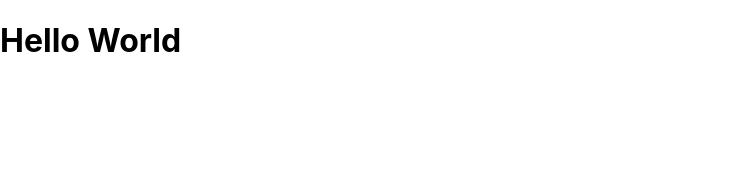
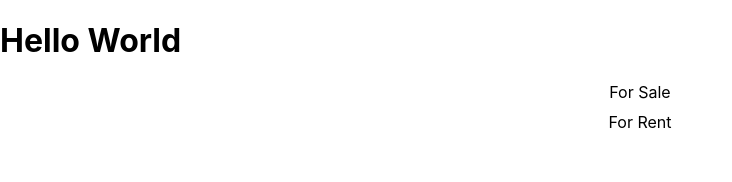
Before and after one commit to abdessamadjadid/RealEstate_project, a Next.js app: page / in a window 1280 px wide. Shown: the top 182 px of the page, without its empty margins (0-732 px from the left). Built offline with nearby package versions, Linux system fonts and the light colour scheme.

Commit message:
Add Banner Component

```diff
--- a/pages/index.js
+++ b/pages/index.js
@@ -1,11 +1,21 @@
 import Link from "next/link";
 import Image from "next/image";
 import { Flex, Box, Text, Button } from "@chakra-ui/react";
+
+
+const Banner = ({ purpose }) =>(
+  <Flex flexWrap="wrap" justifyContent="center" alignItems="center" m="10">
+    {purpose}
+  </Flex>
+)
+
 
 export default function Home() {
   return (
     <div>
       <h1>Hello World</h1>
+      <Banner purpose={'For Sale'}/>
+      <Banner purpose={'For Rent'}/>
     </div>
   );
 }
```
